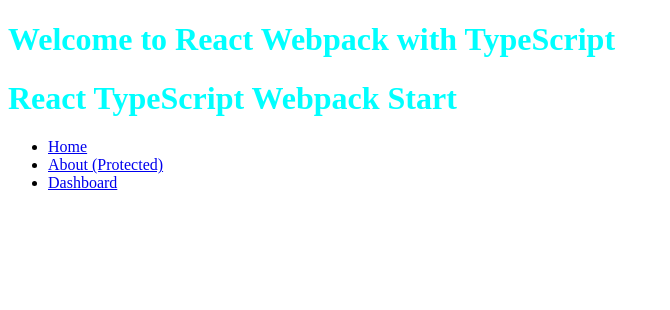
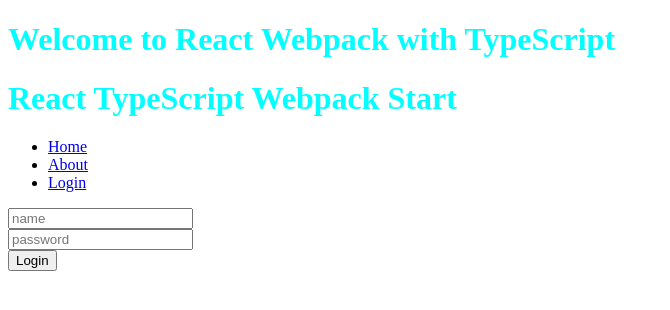
Before and after one commit to AkhilVijayanfd/Webpack_TypeScript, a React app: page /login in a window 1280 px wide. Shown: the top 310 px of the page, without its empty margins (0-670 px from the left). Built offline with nearby package versions, Linux system fonts and the light colour scheme.

Commit message:
Partially add Validation
Partially add validation

```diff
--- a/src/Pages/Dashboard.tsx
+++ /dev/null
@@ -1,9 +0,0 @@
-function Dashboard() {
-    return(
-        <div>
-            <h2>Dashboard</h2>
-        </div>
-    );
-}
-
-export default Dashboard;
--- /dev/null
+++ b/src/Pages/Login.tsx
@@ -0,0 +1,32 @@
+import React from "react";
+import { useHistory } from "react-router-dom";
+import '../styles.css';
+
+interface Props {
+    setIsAuth: React.Dispatch<React.SetStateAction<boolean>>;
+}
+
+const Login: React.FC<Props> = ({ setIsAuth }) => {
+    const history = useHistory();
+    const handleLogin = () => {
+        setIsAuth(true);
+        history.push("/profile");
+    };
+    return(
+    <div className="login">
+    <input
+    name="name"
+    placeholder="name"
+    />
+    <br></br>
+    <input
+    name="password"
+    placeholder="password"
+    />
+    <br></br>
+    <button onClick={() => handleLogin()}>Login</button>
+    </div>
+    );
+};
+
+export default Login;
--- /dev/null
+++ b/src/Pages/Profile.tsx
@@ -0,0 +1,11 @@
+import React from "react";
+
+const Profile =() => {
+    return(
+        <div>
+            <h2>You are logged in..</h2>
+        </div>
+    );
+}
+
+export default Profile;
--- a/src/routes/ProtectedRoute.tsx
+++ b/src/routes/ProtectedRoute.tsx
@@ -1,14 +1,15 @@
 import React from "react";
-import { Route, Redirect  } from "react-router-dom";
+import { Route, Redirect, RouteProps  } from "react-router-dom";
 
-const ProtectedRoute = ({ auth, component: Component, ...rest }) => {
-    return(
-        <Route {...rest} render = {(props) =>{
-            if (auth) return <Component {...props} />;
-            if (auth) return <Redirect to={{ path:"/", state: {from: props.location}}}/>;
-        }}
-        />
-    );
+interface Props extends RouteProps {
+    isAuth: boolean;
+}
+
+const ProtectedRoute = ({ isAuth, ...routeProps}: Props) => {
+    if(isAuth){
+        return <Route { ...routeProps} />;
+    }
+    return <Redirect to="/login" />;
 };
 
 export default ProtectedRoute;
--- a/src/routes/Routes.tsx
+++ b/src/routes/Routes.tsx
@@ -2,12 +2,16 @@
 import { BrowserRouter as Router,Switch,Route,Link } from 'react-router-dom';
 import Home from '../Pages/Home';
 import About from '../Pages/About';
-import Dashboard from '../Pages/Dashboard';
 import ProtectedRoute from './ProtectedRoute';
+import Login from '../Pages/Login';
+import { useState } from 'react';
+import Profile from '../Pages/Profile';
 
 
 function Routes ()
 {
+
+    const [isAuth, setIsAuth] = useState(false);
     return (
 
     <Router>
@@ -18,10 +22,10 @@
                 <Link to="/" >Home</Link>
             </li>
             <li>
-                <Link to="/about">About (Protected)</Link>
+                <Link to="/about">About</Link>
             </li>
             <li>
-                <Link to="/dashboard">Dashboard</Link>
+                <Link to="/login">Login</Link>
             </li>
         </ul>
 
@@ -29,10 +33,11 @@
             <Route exact path="/">
                 <Home />
             </Route>
-            <Route path="/dashboard">
-                <Dashboard />
+            <Route path="/about">
+                <About />
             </Route>
-            <ProtectedRoute path="/about" component={About} auth={false}/>
+            <Route path="/login" component={() => <Login setIsAuth = {setIsAuth}/>}/>
+           <ProtectedRoute isAuth={isAuth} path="/profile" component={Profile} />
         </Switch>
     </div>
 </Router>
--- a/src/styles.css
+++ b/src/styles.css
@@ -1,3 +1,11 @@
 h1 {
     color:aqua;
 }
+.login{
+    width: auto;
+    height: 600px;
+}
+.input{
+    align-items: center;
+    justify-items: center;
+}
```
